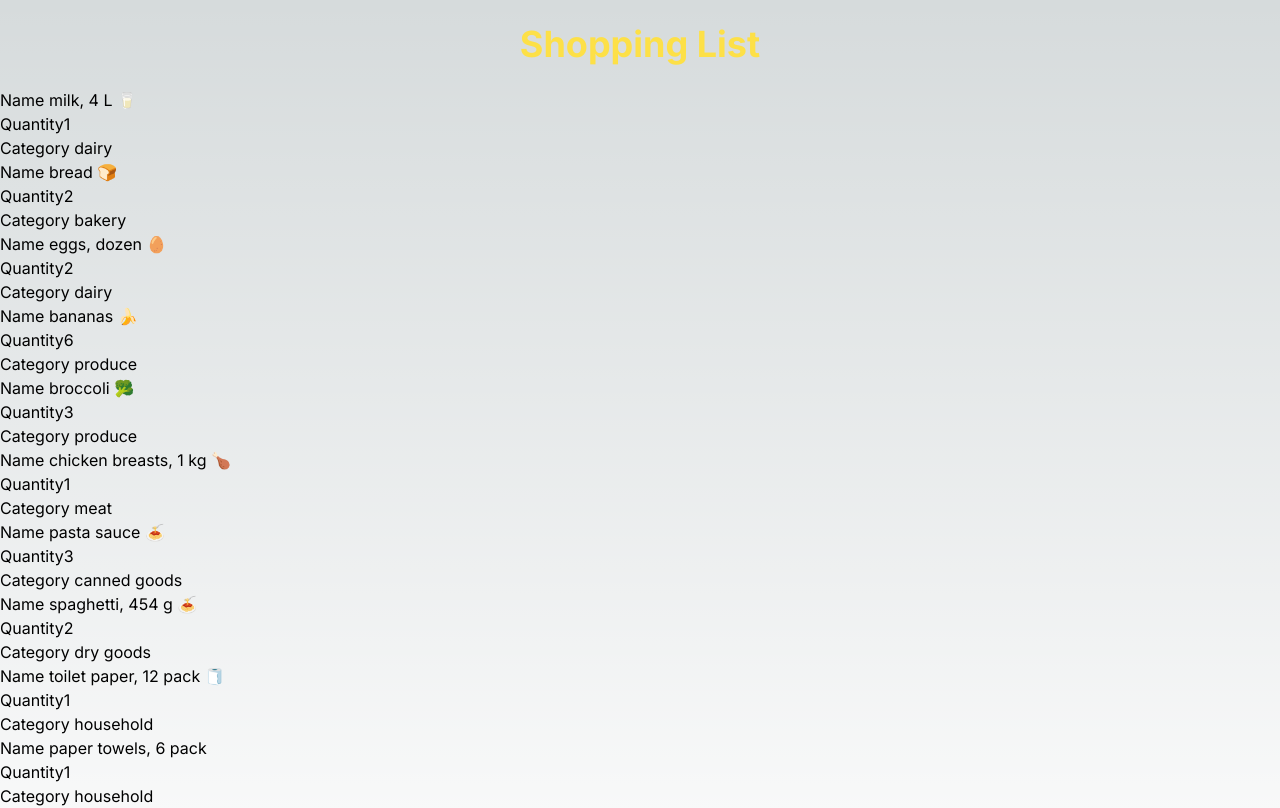
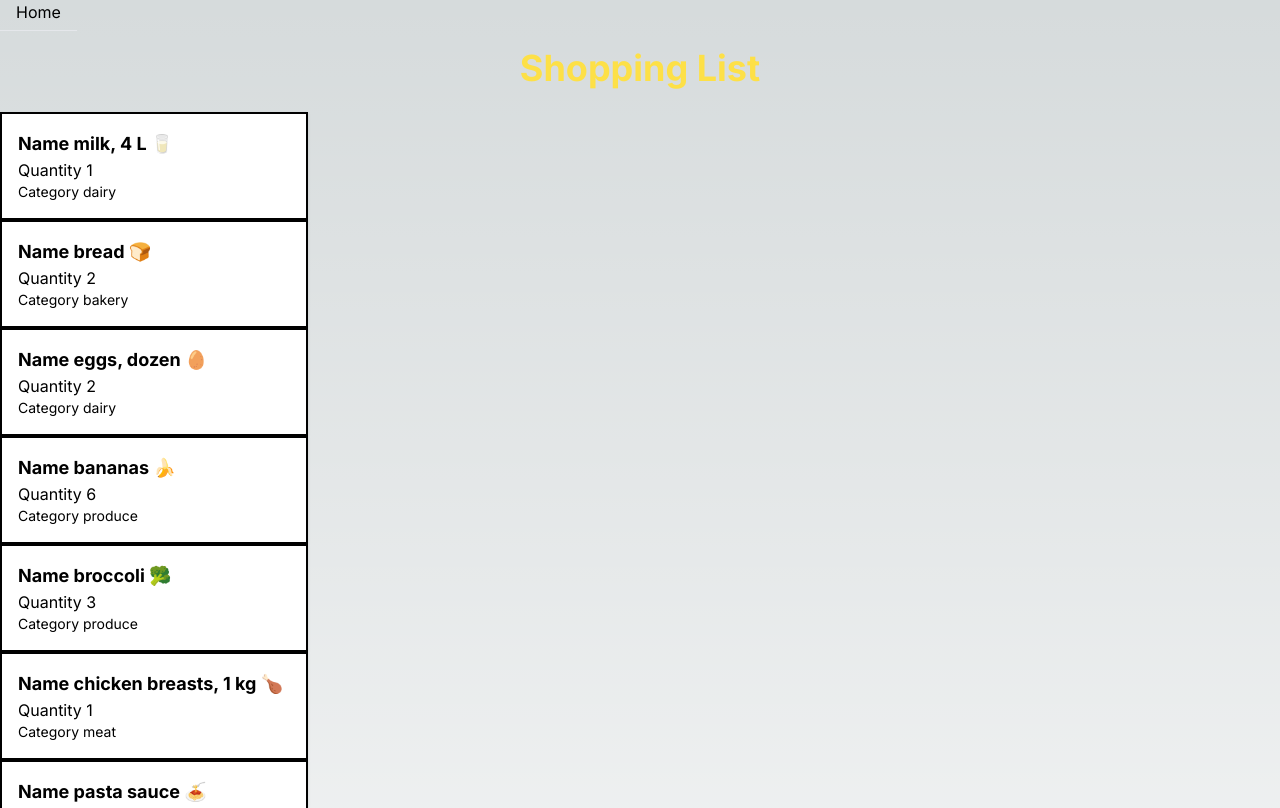
Before and after one commit to SamuelKebert/cprg306-assignments, a Next.js app: page /week3 in a window 1280 px wide. Shown: the top 808 px of the page. Built offline with nearby package versions, Linux system fonts and the light colour scheme.

Commit message:
Tailwind changes

```diff
--- a/app/page.js
+++ b/app/page.js
@@ -6,9 +6,11 @@ import Studentinfo from './schoolinfo';
 export default function Home() {
   return (
     <main>
-      <h1 className='text-center'>CPRG 306: Web Development 2 - Assignments</h1>
+      <h1 className='text-center text-lg p-10'>CPRG 306: Web Development 2 - Assignments</h1>
       <Studentinfo/>
-      <Link href="/week2/">Week 2</Link>
-      <Link href="/week3">Week 3</Link>
+      <ul className='w-48 text-sm font-medium text-gray-900 bg-white border border-gray-200 rounded-lg dark:bg-gray-700 dark:border-gray-600 dark:text-white'>
+        <li className='w-full px-4 py-2 border-b border-gray-200 rounded-t-lg dark:border-gray-600'><Link href="/week2/">Week 2</Link></li>
+       <li className='w-full px-4 py-2 border-b border-gray-200 rounded-t-lg dark:border-gray-600'><Link href="/week3">Week 3</Link></li>
+      </ul>
     </main>)
 };
--- a/app/schoolinfo.js
+++ b/app/schoolinfo.js
@@ -1,9 +1,10 @@
 import Link from 'next/link';
 
 export default function Studentinfo(){
-   return( <div>
-<p>Name: Samuel(Sam) Kebert</p>
-<p>Course Section: CPRG 306 B</p>
-<Link href='https://github.com/SamuelKebert'>GitHub</Link>
-</div>)
-};
+   return(
+      <div className='text-center text-lg'>
+         <p>Name: Samuel(Sam) Kebert</p>
+         <p>Course Section: CPRG 306 B</p>
+         <Link href='https://github.com/SamuelKebert'>GitHub</Link>
+      </div>)
+         };
--- a/app/week2/page.js
+++ b/app/week2/page.js
@@ -3,8 +3,8 @@ import Studentinfo from "../schoolinfo";
 
 export default function Page(){
    return (<main>
-     <h1>My Shopping List</h1>
+    <Link href="/" className='w-full px-4 py-2 border-b border-gray-200 rounded-t-lg dark:border-gray-600'>Home</Link>
+     <h1 className="text-center text-lg p-10">My Shopping List</h1>
      <Studentinfo/>
-     <Link href="/">Home</Link>
      </main>)
 };
--- a/app/week3/item.js
+++ b/app/week3/item.js
@@ -2,14 +2,14 @@
 
 export default function Item({name, quantity, category}){
     return(
-        <div>
-            <ul>
-                <li>
-                    <h3>Name {name}</h3>
-                    <p>Quantity{quantity}</p>
-                    <p>Category {category}</p>
-                </li>
-            </ul>
+        <div className="container mx-auto">
+            <div className="grid grid-cols-1 sm:grid-cols-2 md:grid-cols-3 lg:grid-cols-4 gap-4">
+                <div className="bg-white p-4 shadow border-solid border-black border-2" >
+                    <h3 className="text-lg font-bold text-black">Name {name}</h3>
+                    <p className="text-base text-black">Quantity {quantity}</p>
+                    <p className="text-sm text-black ">Category {category}</p>
+                </div>
+            </div>
         </div>
     )
 }
--- a/app/week3/page.js
+++ b/app/week3/page.js
@@ -5,10 +5,11 @@ import Link from 'next/link';
 export default function Page(){
     return (
         <main>
+             <Link href="/" className='w-full px-4 py-2 border-b border-gray-200 rounded-t-lg dark:border-gray-600'>Home</Link>
             <h1 className="text-4xl font-bold m-6 text-center text-yellow-300">
                 Shopping List</h1>
             <ItemList/>
-            <Link href="/">Home</Link>
+
         </main>
     )
 };
```
